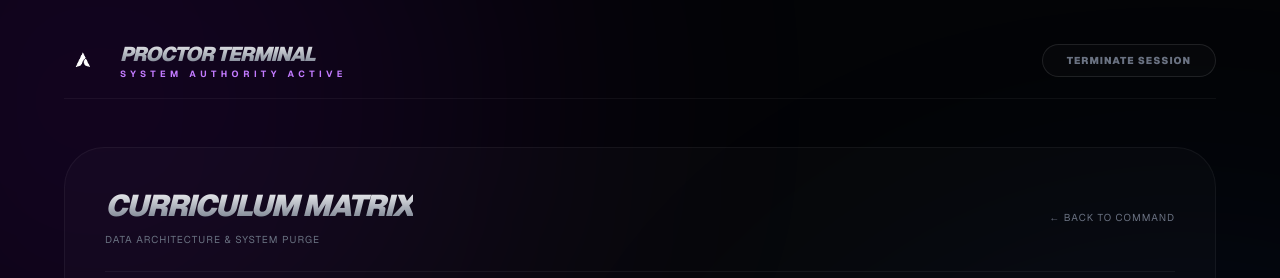
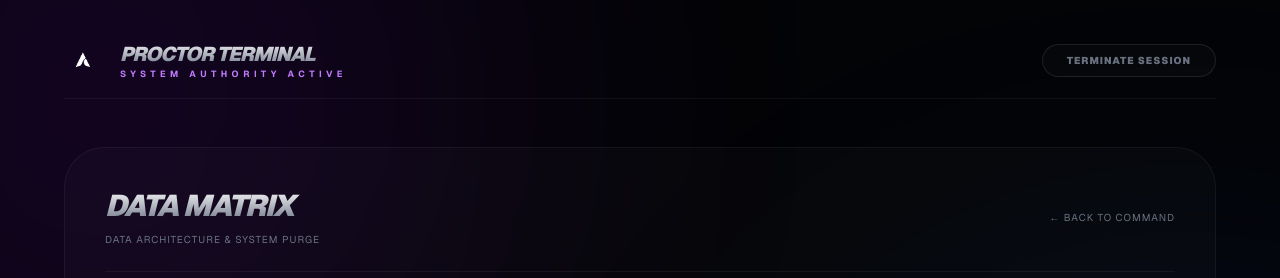
Before and after one commit to 02pankaj/cbt-app, a Next.js app: page /admin/dashboard/curriculum in a window 1280 px wide. Shown: the top 278 px of the page. Built offline with nearby package versions, Linux system fonts and the light colour scheme; no server answers; the database is empty; sample sign-in values are in the browser's storage.

Commit message:
heading modified in curriculam page

```diff
--- a/src/app/admin/dashboard/curriculum/page.tsx
+++ b/src/app/admin/dashboard/curriculum/page.tsx
@@ -256,7 +256,7 @@ export default function CurriculumMatrix() {
       <div className="flex justify-between items-center mb-10 border-b border-white/5 pb-6">
         <div>
           <h2 className="text-3xl font-black italic uppercase bg-gradient-to-b from-white to-gray-500 bg-clip-text text-transparent tracking-tighter">
-            Curriculum Matrix
+            Data Matrix
           </h2>
           <p className="text-[10px] text-gray-500 uppercase tracking-widest mt-2">
             Data Architecture & System Purge
```
